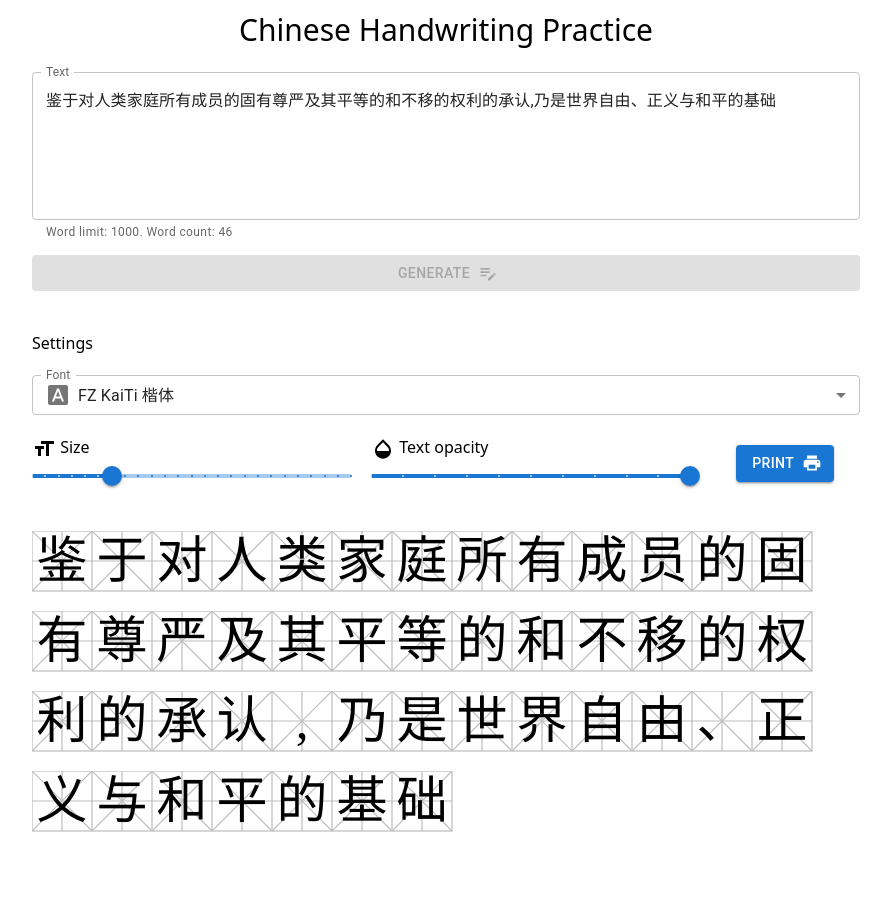
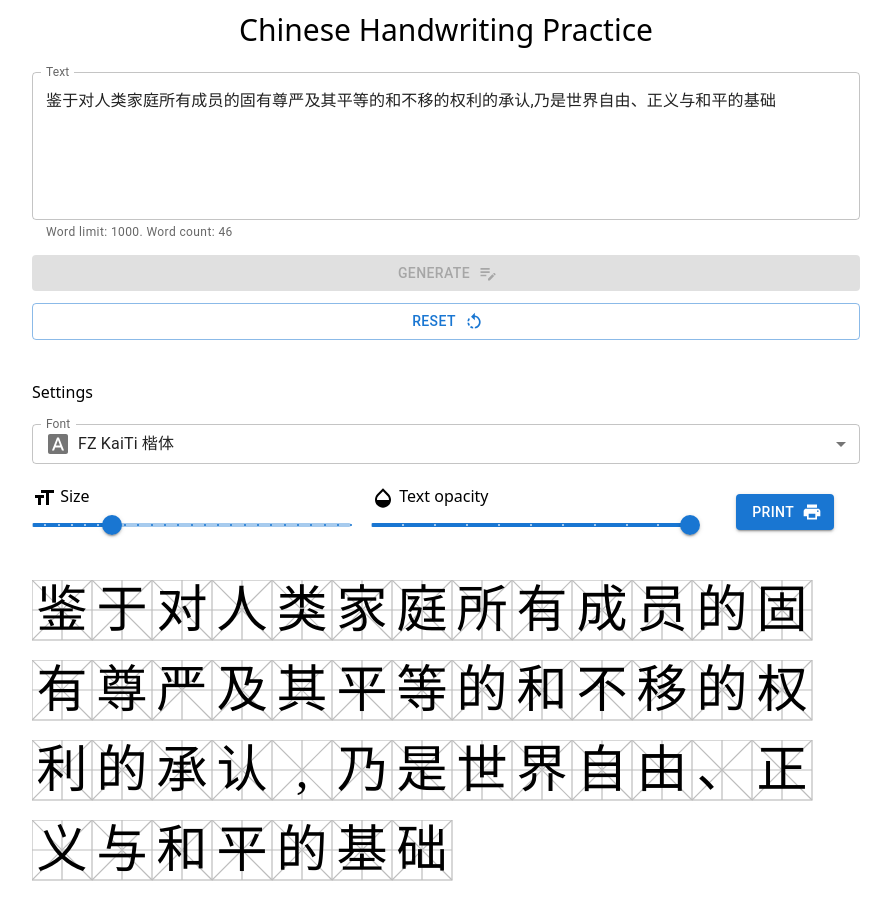
Before and after one commit to ttlinhnguyen/chinese-handwriting, a React (Vite) app: page / in a window 1280 px wide. Shown: the top 920 px of the page, without its empty margins (194-1085 px from the left). Built offline with nearby package versions, Linux system fonts and the light colour scheme; a web font is replaced by a local one.

Commit message:
Add reset button

```diff
--- a/src/components/generator/GeneratorForm.tsx
+++ b/src/components/generator/GeneratorForm.tsx
@@ -1,6 +1,6 @@
 import { ChangeEvent, FormEvent, useState } from "react";
 import { Alert, Button, FormControl, FormHelperText, InputLabel, OutlinedInput } from "@mui/material";
-import { EditNote as EditNoteIcon } from "@mui/icons-material";
+import { EditNote as EditNoteIcon, RotateLeft as RotateLeftIcon } from "@mui/icons-material";
 
 import GeneratorResult from "@/components/generator/GeneratorResult";
 import { DEFAULT_TEXT, WORD_LIMIT } from "@/config/generator";
@@ -14,6 +14,12 @@ const GeneratorForm = () => {
   const isSubmitDisabled = () => formText === inputText || !validateTextInput();
 
   const handleTextInput = (e: ChangeEvent<HTMLInputElement>) => setFormText(e.target.value);
+
+  const resetForm = () => {
+    setFormText("");
+    setInputText("");
+  };
+
   const handleFormSubmit = (e: FormEvent) => {
     e.preventDefault();
 
@@ -41,6 +47,9 @@ const GeneratorForm = () => {
         <Button variant="contained" type="submit" disabled={isSubmitDisabled()} endIcon={<EditNoteIcon />}>
           Generate
         </Button>
+        <Button variant="outlined" endIcon={<RotateLeftIcon />} onClick={resetForm}>
+          Reset
+        </Button>
       </form>
 
       <GeneratorResult text={inputText} />
```
